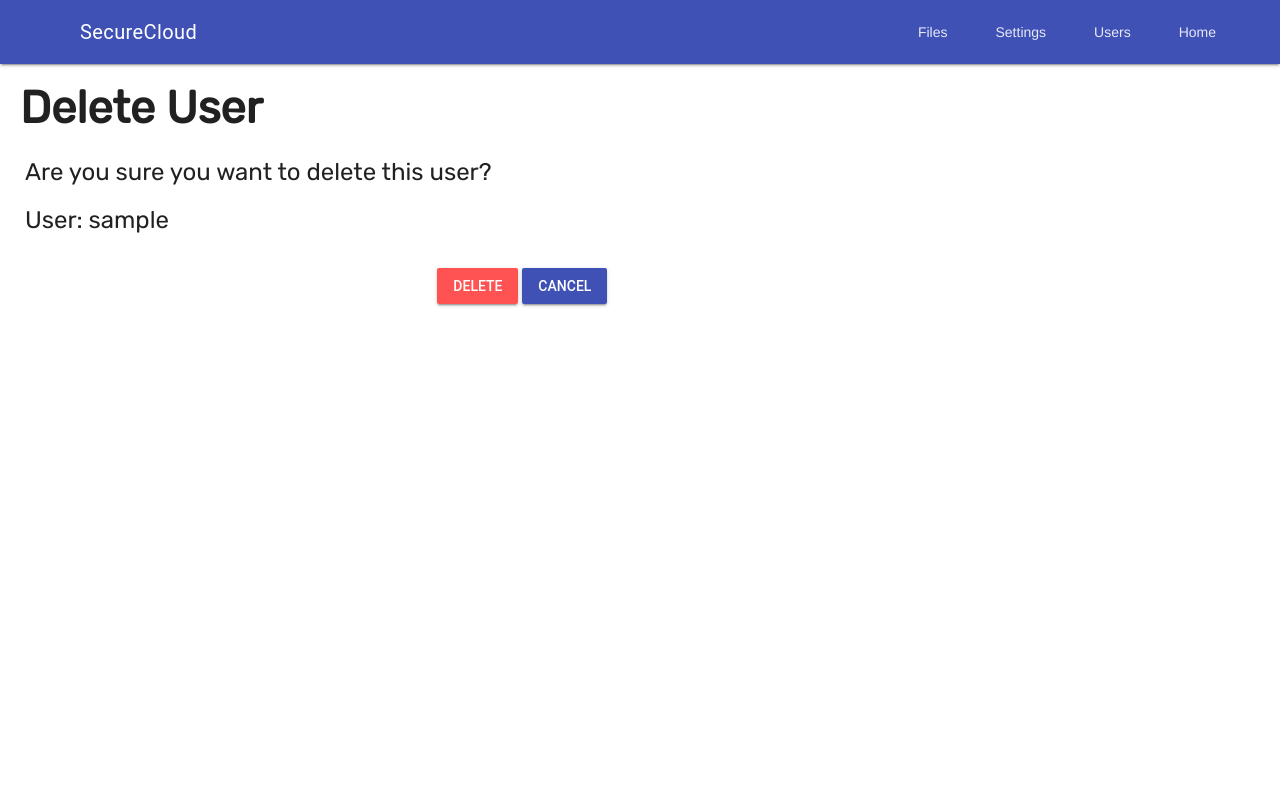
After one commit to Strawberry-Software-Industries/SecureCloud, a Flask app: template templates/delete-user.html in a window 1280 px wide. The commit adds this page. Run offline with Flask 2, Linux system fonts and the light colour scheme; the template is opened without the code that fills it: most values are stand-ins (such as "Sample title", 1, 10 or a date in 2020); parts of the project's set-up code (start-up, migrations or seed data) failed here and were passed over.

Commit message:
SecureCloud v2.0 Developer Preview

```diff
--- a/config.py
+++ b/config.py
@@ -1,5 +1,5 @@
 # Networking
-ip_type = "networking" # Change between localhost and networking
+ip_type = "networking" # Change between localhost, networking and self-asigned
 global_port = "80" # Port for SecureCloud
 
 # Developer
--- a/main.py
+++ b/main.py
@@ -22,11 +22,13 @@ def max_upload_size():
 
     return data.rstrip()
 
+
 def get_installed_version():
     with open("current_version.txt", "r") as version:
         return version.read().rstrip()
 
 
+print(" * Connecting to SecureCloud API")
 def get_online_version():
     api = requests.get("https://api.strawberrysoftware.ga/api/v1/securecloud/version/?edition=home")
     return api.text.rstrip()
@@ -55,7 +57,9 @@ is_oss = "yes"
 edition_ver = "Developer Preview"
 uptime = time.time()
 
-KMS_SERVER = "https://kms.strawberrysoftware.ga/db/enterprise/validate/"
+
+API = "https://kms.strawberrysoftware.ga/db/enterprise/validate/"
+print(" * Connected")
 
 
 # Functions
@@ -688,6 +692,7 @@ async def file_choosing():
         personal_file_str = "Personal Files"
         cur_up_path = "Current Shared Path: "
         logged_in_as = "Logged in as"
+        storage = "Your SecureCloud Drives"
 
     else:
         title = "Dateien"
@@ -700,11 +705,12 @@ async def file_choosing():
         personal_file_str = "Personal Files"
         cur_up_path = "Aktueller Geteilte Pfad: "
         logged_in_as = "Angemeldet als"
+        storage = "Deine SecureCloud Laufwerke"
 
 
     return render_template('file_choosing.html', title=title, upload_link=upload_link, settings_link=settings_link, home_link=home_link, user_link=user_link,
                             files_link=files_link, dir=dir, global_file_str=global_file_str, personal_file_str=personal_file_str, cur_up_path=cur_up_path,
-                            logged_in_as=logged_in_as, upload_path=upload_path, username=username)
+                            logged_in_as=logged_in_as, upload_path=upload_path, username=username, storage=storage)
 
 
 
@@ -746,7 +752,7 @@ async def files(req_path):
     files = os.listdir(abs_path)
 
 
-    return render_template('files.html', files=files, title=title, upload_link=upload_link, settings_link=settings_link, home_link=home_link, user_link=user_link,
+    return render_template('file_browsing.html', files=files, title=title, upload_link=upload_link, settings_link=settings_link, home_link=home_link, user_link=user_link,
                             files_link=files_link, dir=dir)
 
 
@@ -1039,6 +1045,7 @@ async def users():
         user_link = "Users"
         cr_new_usr = "Add user"
         logout = "Logout"
+        delete_user = "Delete User"
 
     else:
         title = "Benutzer"
@@ -1050,14 +1057,19 @@ async def users():
         user_link = "Benutzer"
         cr_new_usr = "Nutzer hinzufügen"
         logout = "Ausloggen"
+        delete_user = "Benutzer löschen"
 
-    conn = sql.connect('db/users.db')
-    cur = conn.cursor()
-    cur.execute("CREATE TABLE IF NOT EXISTS users (name TEXT, password TEXT)")
-    conn.close()
+        con = sql.connect("./db/users.db")
+        c = con.cursor()
+
+        c.execute("SELECT name FROM users")
+        users = c.fetchall()
+        user_list = [str(user[0]) for user in users]
+
 
     return render_template('users.html', title=title, text=text, upload_link=upload_link, files_link=files_link, settings_link=settings_link, home_link=home_link,
-                            user_link=user_link, user_list=[], cr_new_usr=cr_new_usr, logout=logout)
+                            user_link=user_link, cr_new_usr=cr_new_usr, logout=logout, user_list=user_list, users=users,
+                            delete_user=delete_user)
 
 
 # Create User
@@ -1143,6 +1155,80 @@ async def create_user():
     return render_template('create-user.html', username_txt=username_txt,password_txt=password_txt,password_txt2=password_txt2, title=title, upload_link=upload_link,
                             settings_link=settings_link, home_link=home_link, user_link=user_link, files_link=files_link,submitvalue=submitvalue, postscr=postscr,
                             create_new_account_txt=create_new_account_txt)
+
+
+# Delete User
+@app.route("/users/delete/<username>", methods=['GET', 'POST'])
+async def delete_user(username):
+    if not logged_in(session):
+        return redirect("/")
+
+    lang = get_language()
+
+    if lang == "english":
+        title = "User Deletion"
+        settings_link = "Settings"
+        upload_link = "Upload"
+        files_link = "Files"
+        home_link = "Home"
+        user_link = "User"
+        submitvalue = "Delete"
+        username_txt = "Name"
+        password_txt = "Password"
+        password_txt2 = "Repeat Password"
+        postscr = ""
+        create_new_account_txt = "The User Account Manager will help you! So type only the data you need"
+
+    else:
+        title = "Benutzerlöschung"
+        settings_link = "Einstellungen"
+        upload_link = "Hochladen"
+        files_link = "Dateien"
+        home_link = "Startseite"
+        user_link = "Benutzer"
+        submitvalue = "Löschen"
+        username_txt = "Name"
+        password_txt = "Passwort"
+        password_txt2 = "Passwort wiederholen"
+        postscr = ""
+        create_new_account_txt = "Der User Account Manager wird dir dabei helfen! Tippe also nur die benötigten Daten ein"
+
+    try:
+        if request.method == "POST":
+
+            if request.form["password"] == request.form["password2"]:
+                pass
+
+                if lang == "english":
+                    postscr=f"The account with the name {username} has been deleted."
+
+                else:
+                    postscr=f"Der Account mit dem Namen {username} wurde gelöscht."
+
+                try:
+                    Password_Byte_Encoded = str.encode(request.form["password"])
+                    Hashed_Password = SHAKE256.new()
+                    Hashed_Password.update(Password_Byte_Encoded)
+
+                    conn = sql.connect('./db/users.db')
+                    conn.execute(f"DELETE FROM users WHERE name = '{username}'")
+                    conn.commit()
+                    conn.close()
+                    print(f"[User Account Manager] Account deleted » {username}")
+
+                    # try:
+                    #     shutil.rmtree(f"./data/{username}")
+
+                    # except FileNotFoundError:
+                    #     print(f"Could not delete Directory {username}: This Directory does not exist")
+                except:
+                    pass
+    except:
+        pass
+
+    return render_template('delete-user.html', username_txt=username_txt,password_txt=password_txt,password_txt2=password_txt2, title=title, upload_link=upload_link,
+                            settings_link=settings_link, home_link=home_link, user_link=user_link, files_link=files_link,submitvalue=submitvalue, postscr=postscr,
+                            create_new_account_txt=create_new_account_txt, username=username)
 
 
 
@@ -1320,7 +1406,7 @@ async def update():
 # Whats that
 @app.route("/secretpage")
 async def secretpage():
-    return "<img src='{{url_for('static', filename='strawberry_software.png')}}' align='middle'/>"
+    return "<img src='/static/strawberry-software.png' align='middle'/>"
 
 
 # Logout
@@ -1342,6 +1428,9 @@ if ip_type == "networking":
 elif ip_type == "localhost":
     hostip = "localhost"
 
+elif ip_type == "self-asigned":
+    hostip = "0.0.0.0"
+
 else:
     hostip = "localhost"
 
--- /dev/null
+++ b/templates/delete-user.html
@@ -0,0 +1,82 @@
+<!-- Delete User -->
+<html>
+<head>
+    <meta http-equiv="Content-Type" content="text/html; charset=UTF-8">
+    <title>SecureCloud - Delete User</title>
+    <link rel="stylesheet" href="https://fonts.googleapis.com/icon?family=Material+Icons">
+    <link rel="stylesheet" href="https://code.getmdl.io/1.3.0/material.indigo-red.min.css" />
+    <link rel="preconnect" href="https://fonts.googleapis.com">
+    <link rel="preconnect" href="https://fonts.gstatic.com" crossorigin>
+    <link rel="stylesheet" href="https://fonts.googleapis.com/css2?family=Rubik">
+    <link rel="shortcut icon" href="../static/favicon.png">
+    <script defer src="https://code.getmdl.io/1.3.0/material.min.js"></script>
+    <style>
+        ul {
+            font-family: "Rubik";
+        }
+
+        li {
+            margin-top: 10px;
+            margin-left: -15px;
+            list-style-type: none;
+        }
+
+        h4, h3, h2 {
+            font-family: "Rubik";
+            margin-top: 5px;
+            margin-left: 0px;
+        }
+    </style>
+</head>
+<body>
+    <div class="mdl-layout mdl-js-layout mdl-layout--fixed-header">
+        <header class="mdl-layout__header">
+            <div class="mdl-layout__header-row">
+                <span class="mdl-layout-title">SecureCloud</span>
+                <div class="mdl-layout-spacer"></div>
+                <nav class="mdl-navigation mdl-layout--large-screen-only">
+                    <a class="mdl-navigation__link" href="files">Files</a>
+                    <a class="mdl-navigation__link" href="settings">Settings</a>
+                    <a class="mdl-navigation__link" href="users">Users</a>
+                    <a class="mdl-navigation__link" href="home">Home</a>
+                </nav>
+            </div>
+        </header>
+        <div class="mdl-layout__drawer">
+            <span class="mdl-layout-title">SecureCloud</span>
+            <nav class="mdl-navigation">
+                <a class="mdl-navigation__link" href="files">Files</a>
+                <a class="mdl-navigation__link" href="settings">Settings</a>
+                <a class="mdl-navigation__link" href="users">Users</a>
+                <a class="mdl-navigation__link" href="home">Home</a>
+            </nav>
+        </div>
+        <main class="mdl-layout__content">
+            <div class="page-content">
+                <h2 style="margin-left: 20px; margin-top: 20px;"><b>Delete User</b></h2>
+                <ul>
+                    <li>
+                        <h4>Are you sure you want to delete this user?</h4>
+                    </li>
+                    <li>
+                        <h4>User: {{username}}</h4>
+                    </li>
+                </ul>
+                <div class="mdl-grid">
+                    <div class="mdl-cell mdl-cell--4-col"></div>
+                    <div class="mdl-cell mdl-cell--4-col">
+                        <button class="mdl-button mdl-js-button mdl-button--raised mdl-js-ripple-effect mdl-button--accent" ng-click="deleteUser()">
+                            Delete
+                        </button>
+                        <button class="mdl-button mdl-js-button mdl-button--raised mdl-js-ripple-effect mdl-button--colored" ng-click="cancel()">
+                            Cancel
+                        </button>
+                    </div>
+                    <div class="mdl-cell mdl-cell--4-col"></div>
+                </div>
+            </div>
+        </main>
+    </div>
+</body>
+
+</html>
```
Also changed, not shown: templates/users.html (+34 -2 lines), db/users.db.
